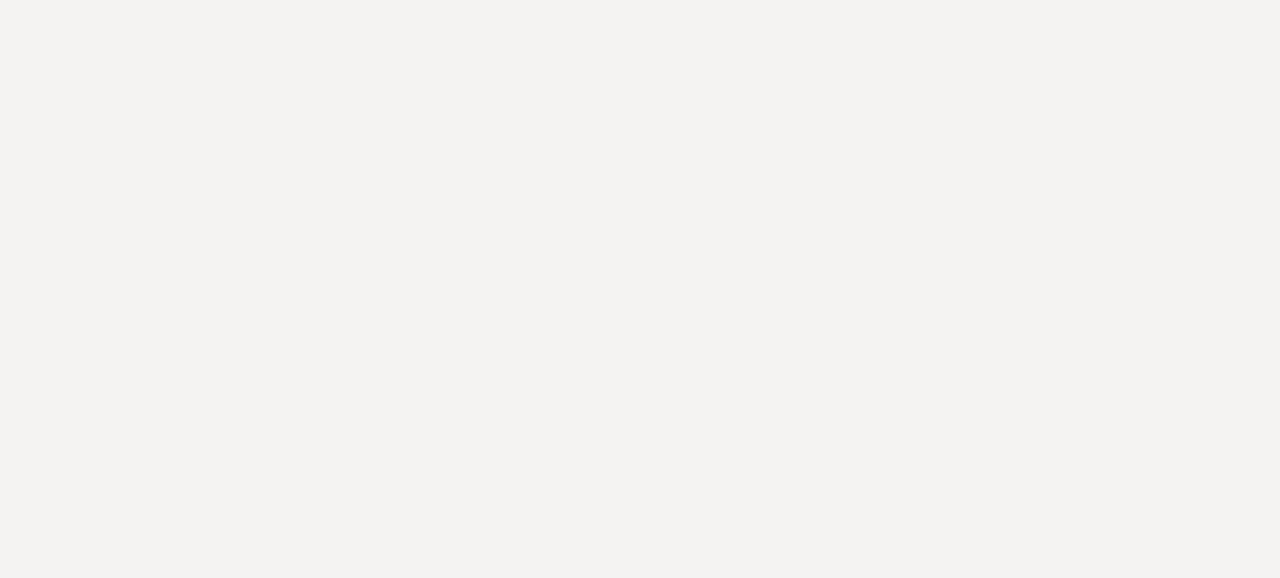
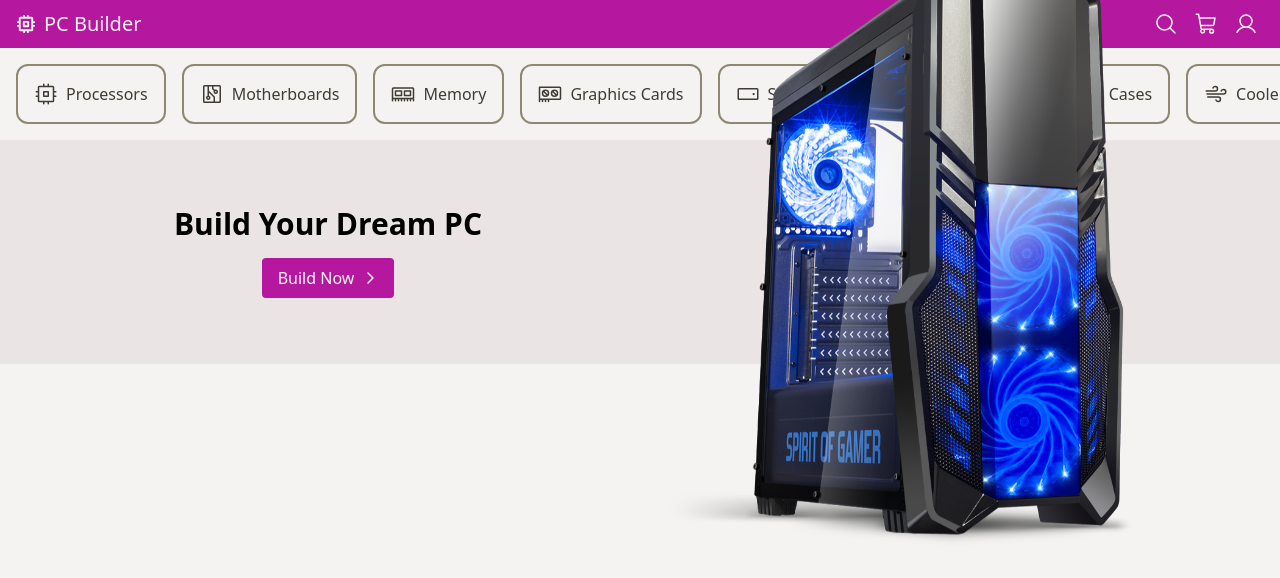
Before and after one commit to JoMath363/e-commerce-pc-builder, a React (Vite) app in the folder client/: page / in a window 1280 px wide. Shown: the top 578 px of the page. Built offline with nearby package versions, Linux system fonts and the light colour scheme.

Commit message:
added navbar, hero, and categorierow in front

```diff
--- /dev/null
+++ b/client/src/components/layout/Navbar.tsx
@@ -0,0 +1,28 @@
+import { PiMagnifyingGlass, PiCpuBold, PiShoppingCart, PiUser } from "react-icons/pi";
+
+const Navbar = () => {
+  return (
+    <nav className="p-4 flex justify-between h-12 bg-[var(--primary-2)]">
+      <div className="flex items-center justify-center gap-2 text-[var(--background)] text-xl">
+        <PiCpuBold />
+        <p>PC Builder</p>
+      </div>
+
+      <div className="flex items-center justify-center gap-1">
+        <button className="p-1.5 text-[var(--background)] text-2xl rounded cursor-pointer transition-all hover:bg-[var(--primary-1)] active:bg-[var(--background)] active:text-[var(--text-1)]">
+          <PiMagnifyingGlass />
+        </button>
+
+        <button className="p-1.5 text-[var(--background)] text-2xl rounded cursor-pointer transition-all hover:bg-[var(--primary-1)] active:bg-[var(--background)] active:text-[var(--text-1)]">
+          <PiShoppingCart />
+        </button>
+
+        <button className="p-1.5 text-[var(--background)] text-2xl rounded cursor-pointer transition-all hover:bg-[var(--primary-1)] active:bg-[var(--background)] active:text-[var(--text-1)]">
+          <PiUser />
+        </button>
+      </div>
+    </nav>
+  )
+};
+
+export default Navbar;
--- /dev/null
+++ b/client/src/components/sections/CategorieRow.tsx
@@ -0,0 +1,74 @@
+import { PiCpu, PiCircuitry, PiMemory, PiGraphicsCard, PiHardDrive, PiLightning, PiComputerTower, PiFan, PiWind } from "react-icons/pi";
+
+const CategorieRow = () => {
+  return (
+    <div className="p-4  overflow-x-auto">
+      <div className="flex space-x-4 w-fit">
+        <button className="p-4 flex gap-2 items-center text-nowrap cursor-pointer border-2 border-[var(--border-1)] rounded-xl text-[var(--text-2)] hover:bg-[var(--surface)] hover:text-[var(--text-1)] active:border-[var(--primary-1)] active:text-[var(--primary-1)] active:bg-transparent">
+          <PiCpu className="text-2xl" />
+          <span className="text font-medium">
+            Processors
+          </span>
+        </button>
+
+        <button className="p-4 flex gap-2 items-center text-nowrap cursor-pointer border-2 border-[var(--border-1)] rounded-xl text-[var(--text-2)] hover:bg-[var(--surface)] hover:text-[var(--text-1)] active:border-[var(--primary-1)] active:text-[var(--primary-1)] active:bg-transparent">
+          <PiCircuitry className="text-2xl" />
+          <span className="text font-medium">
+            Motherboards
+          </span>
+        </button>
+
+        <button className="p-4 flex gap-2 items-center text-nowrap cursor-pointer border-2 border-[var(--border-1)] rounded-xl text-[var(--text-2)] hover:bg-[var(--surface)] hover:text-[var(--text-1)] active:border-[var(--primary-1)] active:text-[var(--primary-1)] active:bg-transparent">
+          <PiMemory className="text-2xl" />
+          <span className="text font-medium">
+            Memory
+          </span>
+        </button>
+
+        <button className="p-4 flex gap-2 items-center text-nowrap cursor-pointer border-2 border-[var(--border-1)] rounded-xl text-[var(--text-2)] hover:bg-[var(--surface)] hover:text-[var(--text-1)] active:border-[var(--primary-1)] active:text-[var(--primary-1)] active:bg-transparent">
+          <PiGraphicsCard className="text-2xl" />
+          <span className="text font-medium">
+            Graphics Cards
+          </span>
+        </button>
+
+        <button className="p-4 flex gap-2 items-center text-nowrap cursor-pointer border-2 border-[var(--border-1)] rounded-xl text-[var(--text-2)] hover:bg-[var(--surface)] hover:text-[var(--text-1)] active:border-[var(--primary-1)] active:text-[var(--primary-1)] active:bg-transparent">
+          <PiHardDrive className="text-2xl" />
+          <span className="text font-medium">
+            Storage
+          </span>
+        </button>
+
+        <button className="p-4 flex gap-2 items-center text-nowrap cursor-pointer border-2 border-[var(--border-1)] rounded-xl text-[var(--text-2)] hover:bg-[var(--surface)] hover:text-[var(--text-1)] active:border-[var(--primary-1)] active:text-[var(--primary-1)] active:bg-transparent">
+          <PiLightning className="text-2xl" />
+          <span className="text font-medium">
+            Power Supplies
+          </span>
+        </button>
+
+        <button className="p-4 flex gap-2 items-center text-nowrap cursor-pointer border-2 border-[var(--border-1)] rounded-xl text-[var(--text-2)] hover:bg-[var(--surface)] hover:text-[var(--text-1)] active:border-[var(--primary-1)] active:text-[var(--primary-1)] active:bg-transparent">
+          <PiComputerTower className="text-2xl" />
+          <span className="text font-medium">
+            Cases
+          </span>
+        </button>
+
+        <button className="p-4 flex gap-2 items-center text-nowrap cursor-pointer border-2 border-[var(--border-1)] rounded-xl text-[var(--text-2)] hover:bg-[var(--surface)] hover:text-[var(--text-1)] active:border-[var(--primary-1)] active:text-[var(--primary-1)] active:bg-transparent">
+          <PiWind className="text-2xl" />
+          <span className="text font-medium">
+            Coolers
+          </span>
+        </button>
+
+        <button className="p-4 flex gap-2 items-center text-nowrap cursor-pointer border-2 border-[var(--border-1)] rounded-xl text-[var(--text-2)] hover:bg-[var(--surface)] hover:text-[var(--text-1)] active:border-[var(--primary-1)] active:text-[var(--primary-1)] active:bg-transparent">
+          <PiFan className="text-2xl" />
+          <span className="text font-medium">
+            Case Fans
+          </span>
+        </button>
+      </div>
+    </div>
+  )
+};
+
+export default CategorieRow;
--- /dev/null
+++ b/client/src/components/sections/Hero.tsx
@@ -0,0 +1,31 @@
+import { PiCaretRightBold } from "react-icons/pi";
+import Cabinet_Img from "../../assets/cabinet_img.png"
+
+const Hero = () => {
+  return (
+    <div className="h-56 px-4 py-8 flex justify-between items-center bg-[var(--surface)]">
+      <div className="w-1/2 flex flex-col gap-4 items-center text-center">
+        <h1 className="font-bold text-3xl">
+          Build Your Dream PC
+        </h1>
+
+        {/* <p className="text-sm">
+          Whether you’re a gamer, creator, or pro user, design a rig that fits your needs and budget.
+        </p> */}
+
+        <button className="px-4 py-2 flex items-center gap-2 bg-[var(--primary-2)] text-[var(--background)] rounded hover:bg-[var(--primary-1)] active:bg-[var(--secondary-1)]">
+          <p className="">
+            Build Now
+          </p>
+          <PiCaretRightBold />
+        </button>
+      </div>
+
+      <div className="w-1/2 flex justify-center items-center">
+        <img className="" src={Cabinet_Img} alt="" />
+      </div>
+    </div>
+  )
+};
+
+export default Hero;
--- a/client/src/pages/Home.tsx
+++ b/client/src/pages/Home.tsx
@@ -1,8 +1,14 @@
+import Navbar from "../components/layout/Navbar";
+import CategorieRow from "../components/sections/CategorieRow";
+import Hero from "../components/sections/Hero";
+
 const Home = () => {
   return (
-    <div>
-
-    </div>
+    <>
+      <Navbar />
+      <CategorieRow />
+      <Hero />
+    </>
   )
 };
 
--- a/client/src/styles/index.css
+++ b/client/src/styles/index.css
@@ -2,7 +2,7 @@
 
 body {
   --background: #f4f3f2;
-  --surface: #dcd9d6;
+  --surface: #ebe4e4;
   --border-1: #8e8771;
   --border-2: #d2cfc6;
   --text-1: #060504;
```
Also changed, not shown: client/src/assets/cabinet_img.png (added).
